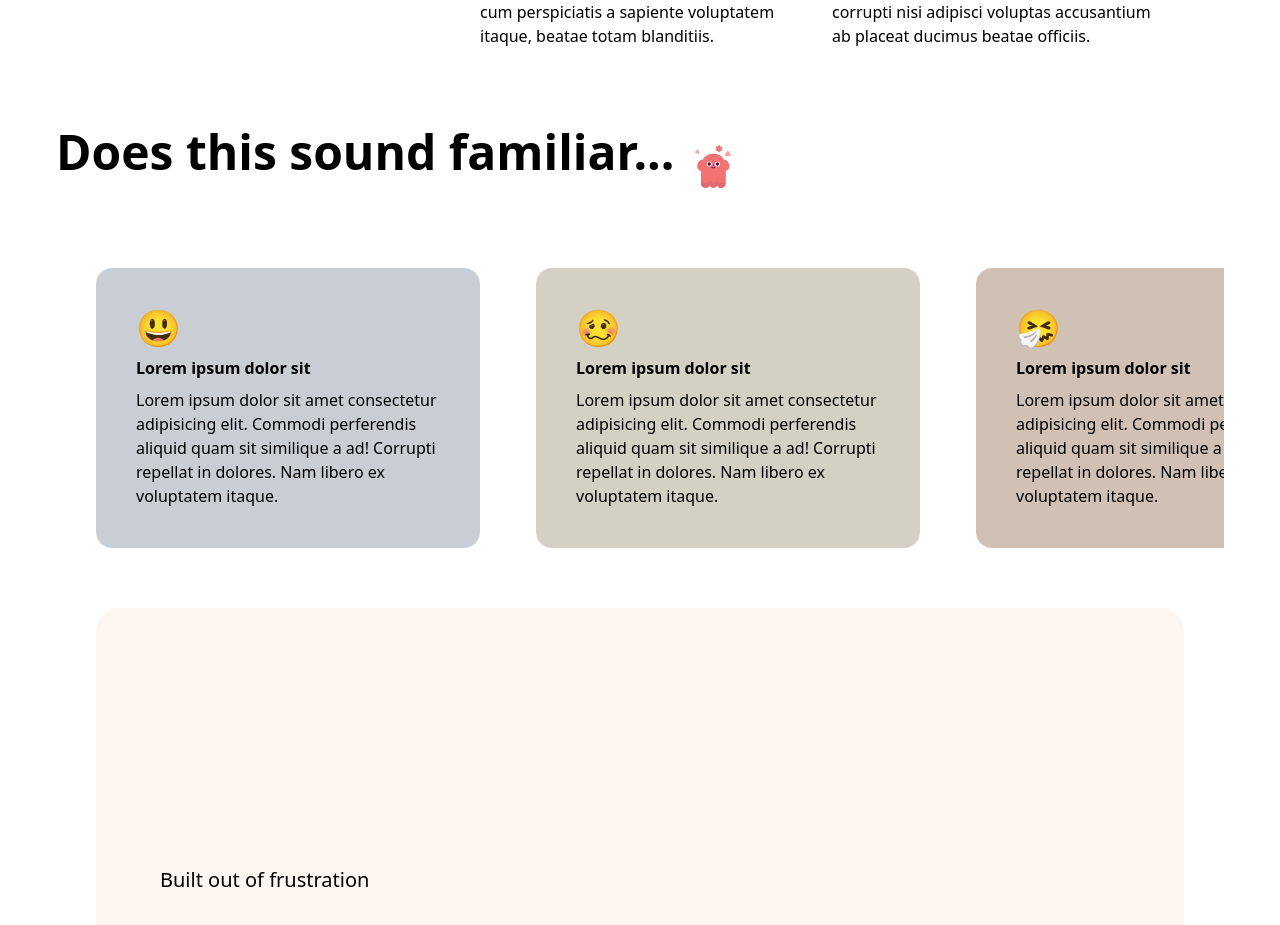
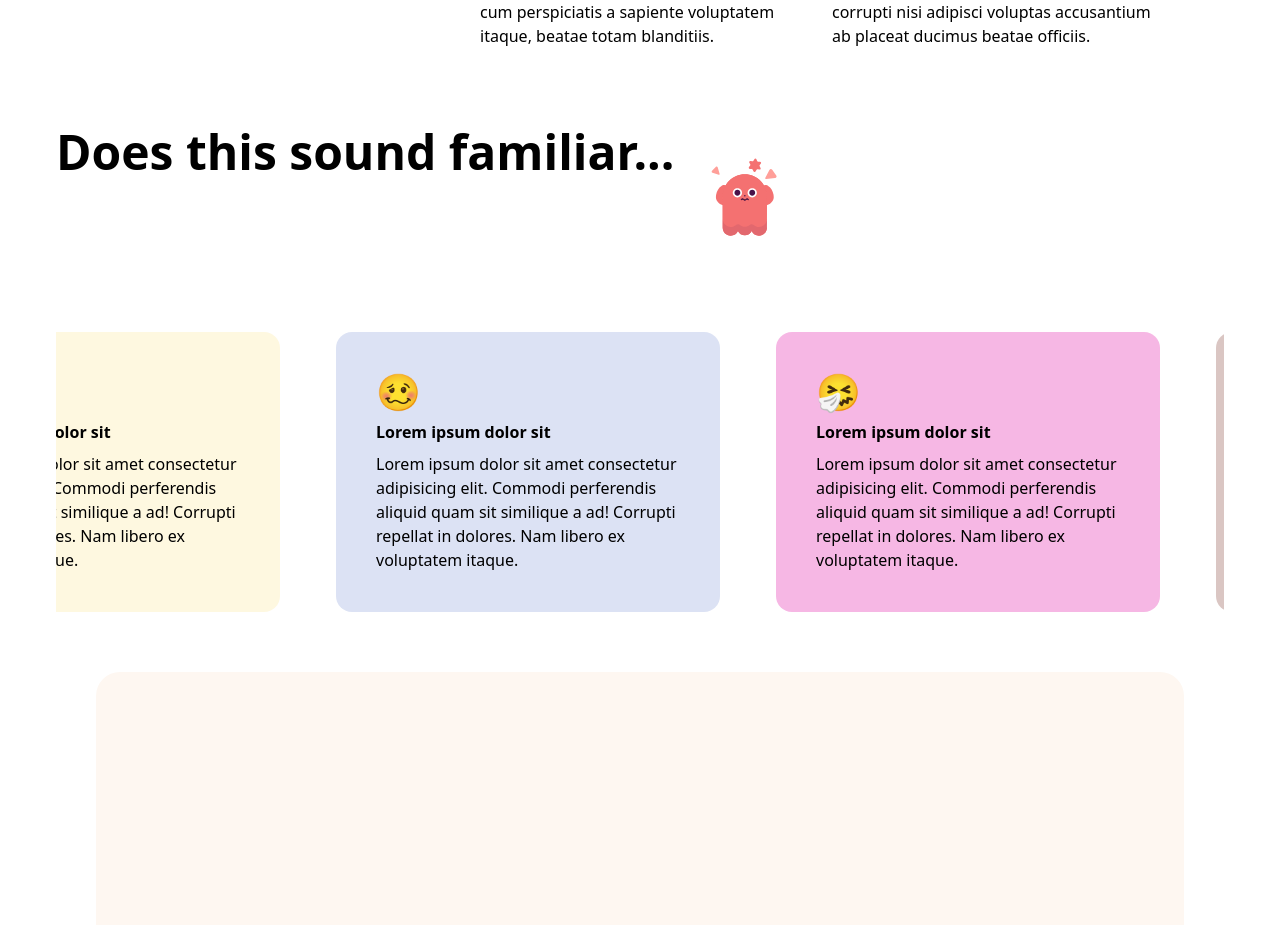
Before and after one commit to toakshh/densityEx, a React (Vite) app: page / in a window 1280 px wide. Shown: the part 1040-1965 px from the top of the page. Built offline with nearby package versions, Linux system fonts and the light colour scheme.

Commit message:
cards section animation added

```diff
--- a/src/components/Cards/Cards.jsx
+++ b/src/components/Cards/Cards.jsx
@@ -1,10 +1,22 @@
 import angryFace from "../../assets/svg/angryCard.svg"
 import CardItems from "./CardItems"
-import { motion } from "framer-motion"
-import { useRef } from "react"
+import { motion,useAnimation,useInView } from "framer-motion"
+import { useEffect,useRef } from "react"
 
 const Cards = () => {
     const imageRef = useRef(null);
+    const inView = useInView(imageRef, {once: false})
+    const headingContent= useAnimation();
+    const cardsContent= useAnimation();
+    useEffect(()=>{
+        if(inView){
+            headingContent.start({y:0, opacity:1})
+            cardsContent.start({x:-200})
+        }
+        if(!inView){
+            cardsContent.start({x:0})
+        }
+    },[inView])
 
     const cardData = [{
         id: "rstieh-inrts",
@@ -61,21 +73,26 @@ const Cards = () => {
         content: "Lorem ipsum dolor sit amet consectetur adipisicing elit. Commodi perferendis aliquid quam sit similique a ad! Corrupti repellat in dolores. Nam libero ex voluptatem itaque."
     }]
     return (
-        <div className="mx-6" >
-            <h1
+        <div ref={imageRef} className="mx-6" >
+            <motion.h1
+                initial={{ y: 100, opacity:.5 }}
+                animate={headingContent}
+                transition={{ duration: .5 }}
                 className="font-semibold md:text-5xl text-2xl inline-flex"
-                ref={imageRef}
             >   Does this sound familiar...
                 <span>
-                    <motion.img drag dragConstraints={imageRef} src={angryFace} alt="angryFace" className="w-20 h-20 hover:rotate-45 duration-200" /></span>
-            </h1>
-            <div className="flex overflow-x-scroll gap-14 my-5 p-10 overflow-visible ">
+                    <motion.img drag dragConstraints={imageRef} src={angryFace} alt="angryFace" className="w-36 h-36 hover:rotate-45 duration-200 z-50" /></span>
+            </motion.h1>
+            <div className="flex overflow-x-scroll gap-14 my-5 p-10 overflow-visible " >
                 {
                     cardData.map(item => {
-                        return <div
-                            className="h-fit" key={item.id}>
+                        return <motion.div
+                            initial={{x:0}}
+                            animate={cardsContent}
+                            transition={{ duration: 1, easings:["easeInOut"] }}
+                            className="h-fit z-40" key={item.id}>
                             <CardItems item={item} />
-                        </div>
+                        </motion.div>
                     })
                 }
             </div>
--- a/src/components/Hero/Hero.jsx
+++ b/src/components/Hero/Hero.jsx
@@ -1,20 +1,37 @@
 import Download from "../../assets/svg/Download_btn.svg"
 import star from "../../assets/svg/5star.svg"
 import phone from "../../assets/svg/mobile.svg"
-import { motion } from "framer-motion"
+import { motion,useAnimation,useInView } from "framer-motion"
+import { useEffect,useRef } from "react"
 
 const Hero = () => {
+    const ref=useRef(null);
+    const inView = useInView(ref, {once: false})
+    const rightContent= useAnimation();
+    const leftContent= useAnimation();
+    useEffect(()=>{
+        // console.log(inView)
+        if(inView){
+            leftContent.start({ x: 0 })
+            rightContent.start({x:0})
+        }
+        if(!inView){
+            leftContent.start({x:-200})
+            rightContent.start({x:200})
+        }
+    },[inView])
     return (
-        <div className="md:mx-6 mx-2 rounded-3xl md:h-screen flex flex-col-reverse md:flex-row" style={{ backgroundColor: '#EEEBFE' }}>
+        <div ref={ref} className="md:mx-6 mx-2 rounded-3xl md:h-screen flex flex-col-reverse md:flex-row" style={{ backgroundColor: '#EEEBFE' }}>
             <motion.div
+
                 initial={{ x: -200 }}
-                animate={{ x: 0 }}
+                animate={leftContent}
                 transition={{ duration: .9, easings:["easeInOut"] }}
                 className="md:w-1/2 flex flex-col justify-center items-start md:ml-10 ml-5 gap-7 w-100"
             >
                 <motion.h4
                 initial={{ x: -200 }}
-                animate={{ x: 0 }}
+                animate={leftContent}
                 transition={{ duration: 1.5 }}
                     className="md:text-3xl font-medium pl-2 "
                 >Ahead app
@@ -27,11 +44,12 @@ const Hero = () => {
             </motion.div>
             <motion.div
                 initial={{ x: 200, }}
-                animate={{ x: 0, }}
+                animate={rightContent}
                 transition={{ duration: .9, easings:["easeInOut"] }}
                 className="md:w-1/2 flex justify-center items-center w-100 overflow-hidden"
             >
-                <img src={phone} alt="mobile" className="max-h-[85%] hover:scale-110 p-14 ease-in-out duration-500 hover:rotate-12  border-4 border-dashed border-white rounded-full"  />
+                <img
+                    src={phone} alt="mobile" className="max-h-[85%] hover:scale-110 p-14 ease-in-out duration-500 hover:rotate-12  border-4 border-dashed border-white rounded-full"  />
             </motion.div>
         </div>
     )
```
